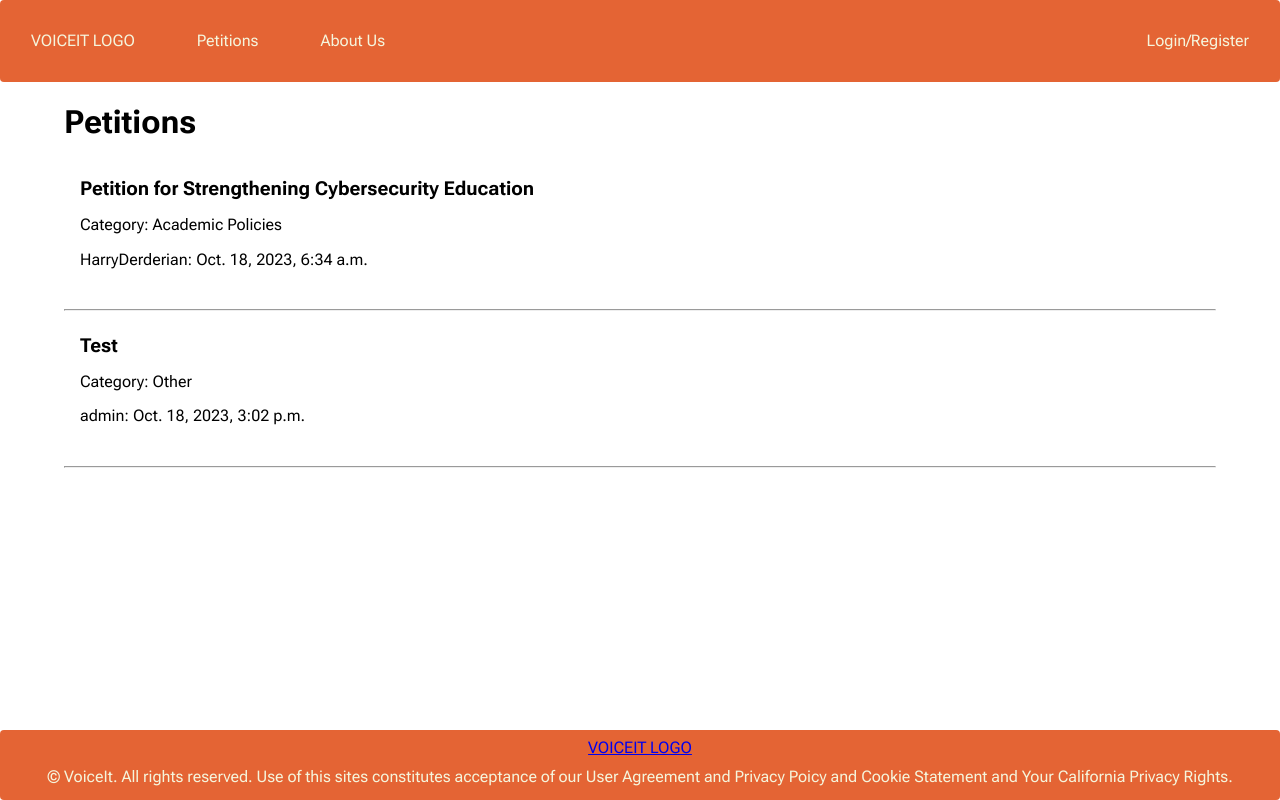
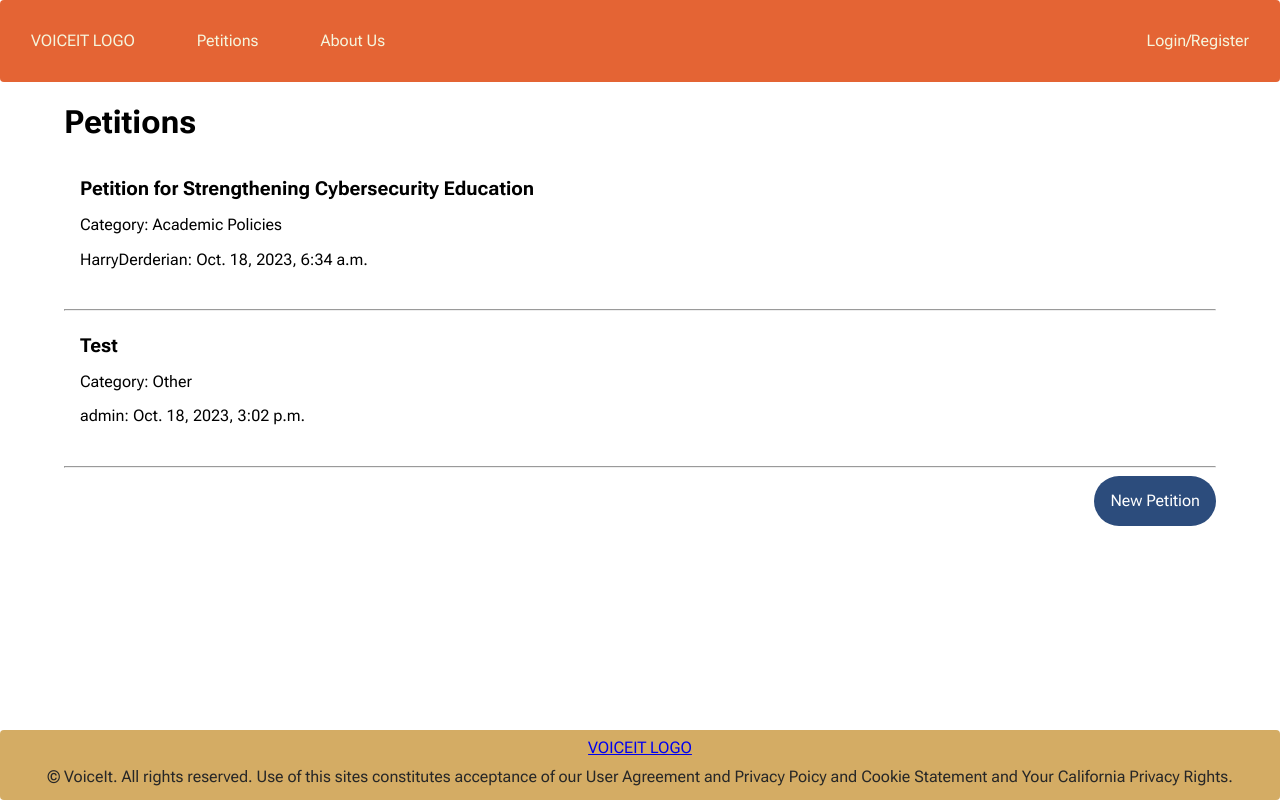
Before and after one commit to HarryDerderian/Voiceit, a Django app: page /petitions/ in a window 1280 px wide. Run offline with Django 4.2, Linux system fonts and the light colour scheme; data comes from the database, SQL or seed files in the repository.

Commit message:
added new petition button to petitions

```diff
--- a/base/templates/base/petitions.html
+++ b/base/templates/base/petitions.html
@@ -6,9 +6,8 @@
 
 <h1>Petitions</h1>
 <div class="petitions-all">
-
     {% for petition in petitions %}
-    <a href="{% url 'petitions' %}">
+    <a href="{% url 'petitions'%}">
     <div class="petition-block">
         <span class="petition-title">{{petition.title}}</span>
         <p>Category: {{petition.category}}</p>
@@ -17,7 +16,10 @@
     </a>
     <hr>
     {% endfor %}
-
-
 </div>
+<a href="https://www.youtube.com/watch?v=dQw4w9WgXcQ&autoplay=1">
+    <button class="petition-button">
+        New Petition
+    </button>
+</a>
 {%endblock content%}
--- a/templates/static/style.css
+++ b/templates/static/style.css
@@ -1,19 +1,25 @@
+/* color variables */
 :root {
-    --navbar-primary: rgb(228,100,52);
-    --navbar-highlight: rgb(255, 127, 81);
-    --main-hover-bg: rgba(228,100,52, .25);
-    --subdued-yellow: rgb(212,172,100);
-    --subdued-red: rgb(204, 36, 52);
-    --subdued-blue: rgb(44, 76, 124);
+    --orange-bg: rgb(228,100,52);
+    --orange-light: rgb(255, 127, 81);
+    --orange-hover: rgba(228,100,52, .25);
+    --yellow-bg: rgb(212,172,100);
+    --red-bg: rgb(204, 36, 52);
+    --blue-bg: rgb(44, 76, 124);
+    --blue-light: rgb(80, 116, 170);
+    --light-black: #272727;
   }
+
+/* fonts */
 * {
     font-family: 'Roboto Flex','Calibri', Helvetica, Arial, sans-serif;
 }
 
+/* navbar */
 .navbar {
     display: flex;
     justify-content: space-between;
-    background-color: var(--navbar-primary);
+    background-color: var(--orange-bg);
     color: beige;
     border-radius:4px;
     position:sticky;
@@ -43,26 +49,20 @@
 
 .navbar a:hover {
     text-decoration: underline;
-    background-color: var(--navbar-highlight);
+    background-color: var(--orange-light);
     border-radius:25px;
 }
+
+/*end navbar*/
+/*content frame */
 
 .content {
     width:90%;
     margin:auto;
 }
 
-.footer {
-    padding-top:1%;
-    width:100%;
-    text-align: center;
-    background-color: var(--navbar-primary);
-    color:beige;
-    border-radius:4px;
-    position:fixed;
-    bottom:0;
-    line-height: 0.8;
-}
+/*end content frame*/
+/*petitions page*/
 
 .petitions-all a{
     text-decoration: none;
@@ -76,7 +76,7 @@
 }
 
 .petition-block:hover {
-    background-color:var(--main-hover-bg);
+    background-color:var(--orange-hover);
 }
 
 .petition-title {
@@ -84,3 +84,31 @@
     font-weight:bold;
     display:block;
 }
+
+.petition-button {
+    border:none;
+    background-color: var(--blue-bg);
+    color:white;
+    padding: 1em;
+    float:right;
+    border-radius: 40px;
+}
+
+.petition-button:hover {
+    background-color: var(--blue-light);
+}
+
+/*end petitions page*/
+/*footer*/
+
+.footer {
+    padding-top:1%;
+    width:100%;
+    text-align: center;
+    color:var(--light-black);
+    background-color: var(--yellow-bg);
+    border-radius:4px;
+    position:fixed;
+    bottom:0;
+    line-height: 0.8;
+}
```
